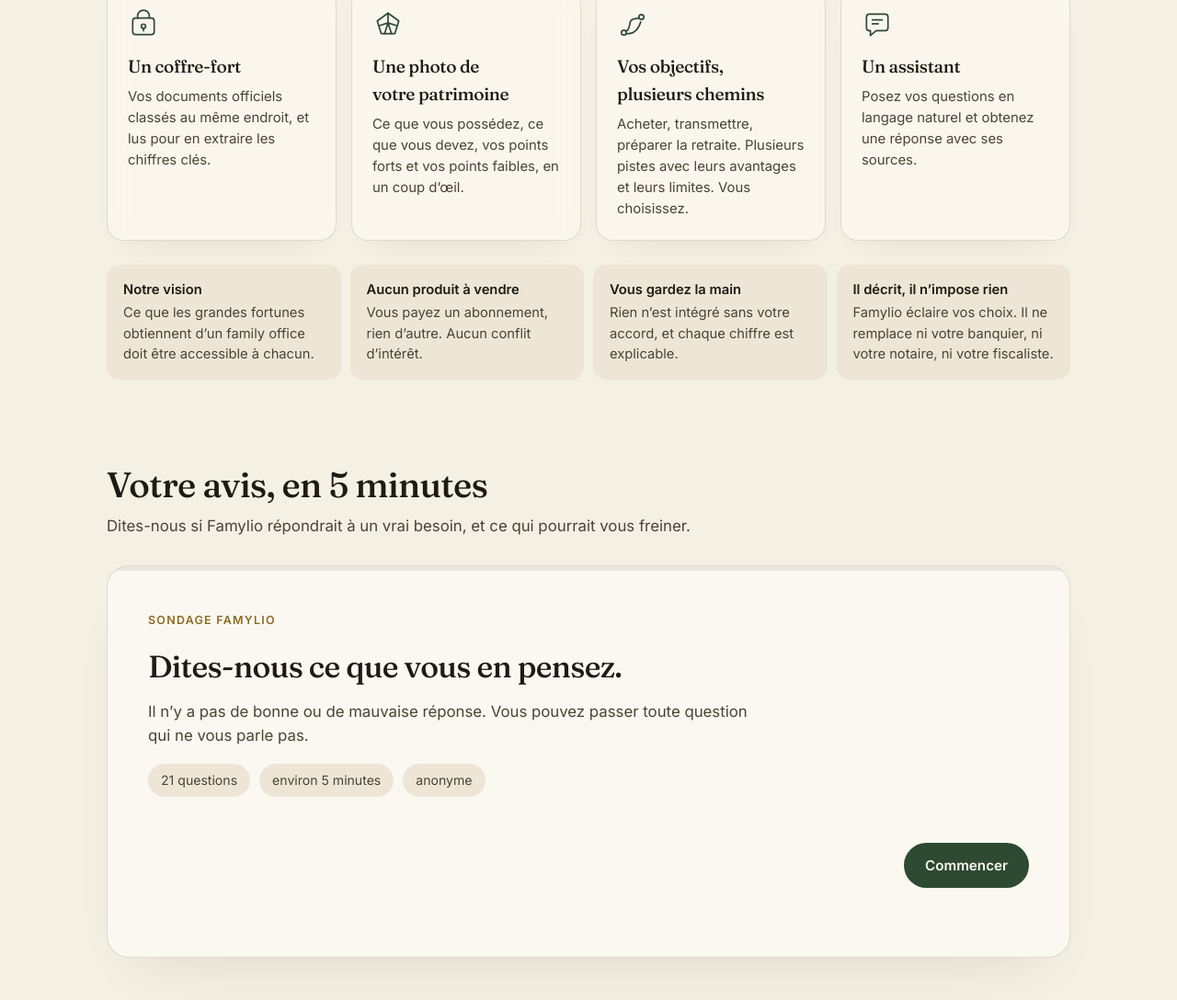
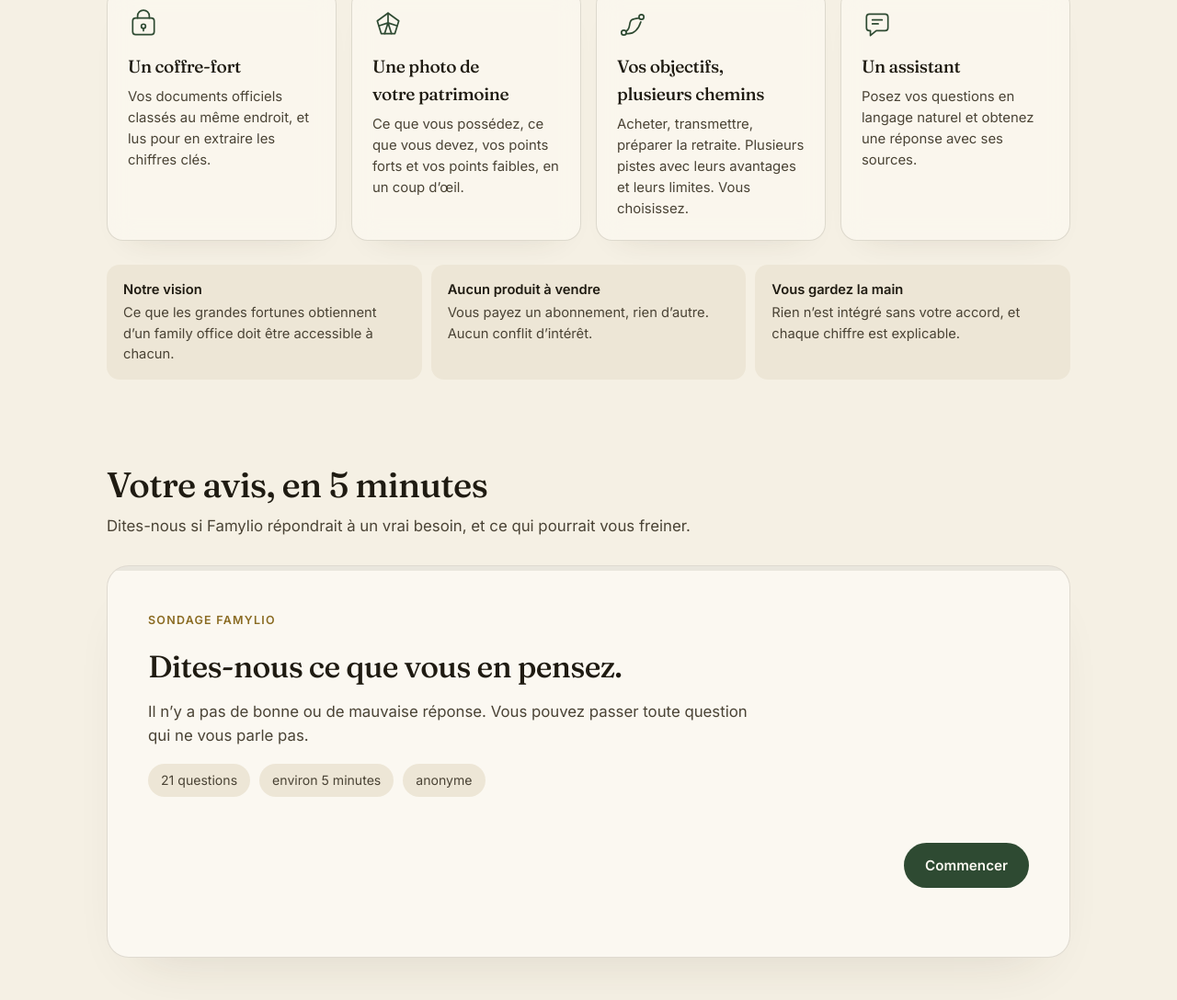
Before and after one commit to AlexMarlet/famylio-sondage, a plain HTML site: page index.html in a window 1280 px wide. Shown: the part 1320-2408 px from the top of the page at 92% size. Drawn offline with Linux system fonts and the light colour scheme.

Commit message:
Add files via upload

```diff
--- a/index.html
+++ b/index.html
@@ -259,7 +259,6 @@ svg.ch .hit{fill:transparent}
       <div><b>Notre vision</b>Ce que les grandes fortunes obtiennent d’un family office doit être accessible à chacun.</div>
       <div><b>Aucun produit à vendre</b>Vous payez un abonnement, rien d’autre. Aucun conflit d’intérêt.</div>
       <div><b>Vous gardez la main</b>Rien n’est intégré sans votre accord, et chaque chiffre est explicable.</div>
-      <div><b>Il décrit, il n’impose rien</b>Famylio éclaire vos choix. Il ne remplace ni votre banquier, ni votre notaire, ni votre fiscaliste.</div>
     </div>
   </section>
 
```
